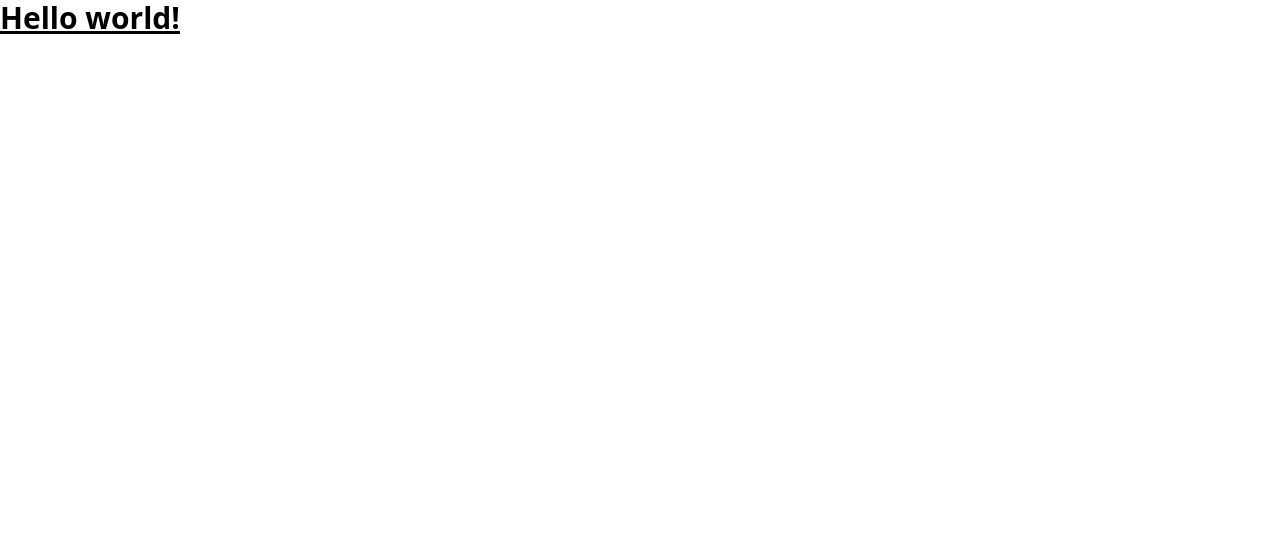
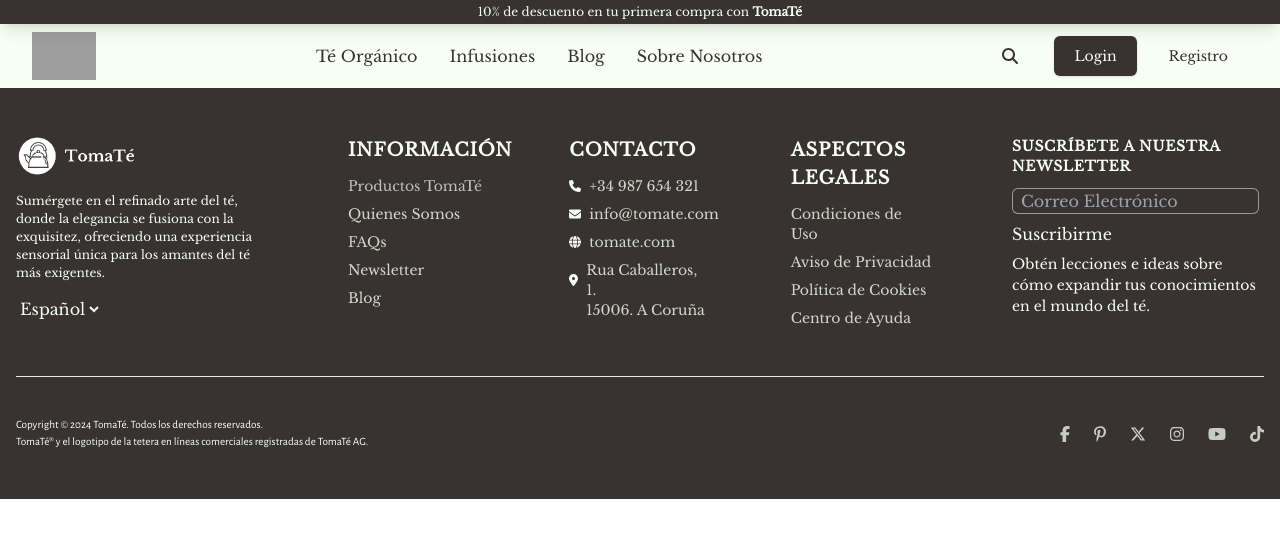
Before and after one commit to CrisCorreaS/TomaTe-homepage, a React (Vite) app: page / in a window 1280 px wide. Shown: the top 538 px of the page. Built offline with nearby package versions, Linux system fonts and the light colour scheme; grey boxes are pictures that could not be loaded; a web font is replaced by a local one.

Commit message:
App.jsx updated

```diff
--- a/src/App.jsx
+++ b/src/App.jsx
@@ -1,7 +1,18 @@
+import Descuento from "./components/descuento";
+import NavBar from "./components/navbar";
+import Footer from "./components/footer";
+
 export default function App() {
   return (
-    <h1 className="text-3xl font-bold underline">
-      Hello world!
-    </h1>
-  )
+    <>
+      <header className="mt-6">
+        <Descuento></Descuento>
+        <NavBar></NavBar>
+      </header>
+      <main></main>
+      <footer>
+        <Footer></Footer>
+      </footer>
+    </>
+  );
 }
```
